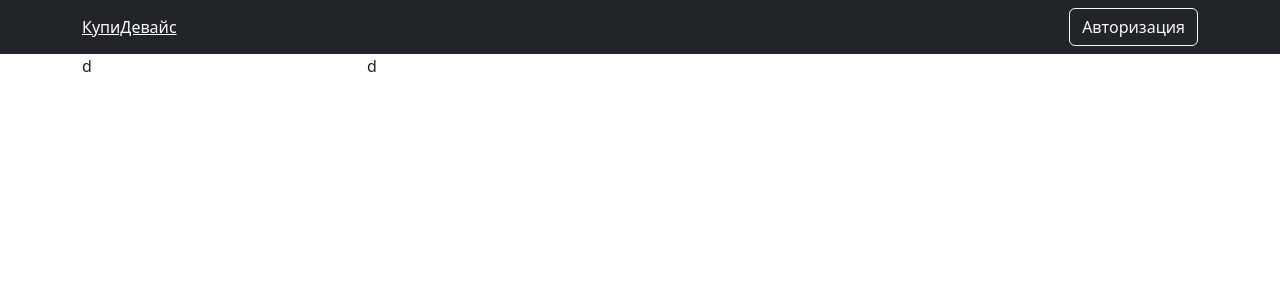
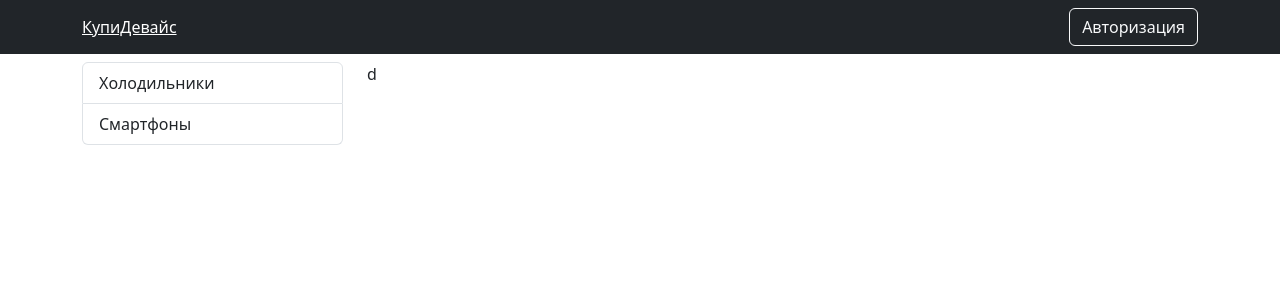
Before and after one commit to redskyby/online_store_ts-reactjs-mysql-node-express, a React (Create React App) app in the folder client/: page / in a window 1280 px wide. Shown: the top 300 px of the page. Built offline with nearby package versions, Linux system fonts and the light colour scheme.

Commit message:
new action was added in deviceSlice.ts (SET_SELECTED_TYPE)

```diff
--- a/client/src/components/TypeBar.tsx
+++ b/client/src/components/TypeBar.tsx
@@ -1,10 +1,22 @@
 import React from 'react';
+import {useSelector} from "react-redux";
+import {RootState} from "../redux";
+import {ListGroup, ListGroupItem} from "react-bootstrap";
+
 
 const TypeBar = () => {
+    const types = useSelector((state: RootState) => state.isDeviceToolkit.types);
+
     return (
-        <div>
-
-        </div>
+        <ListGroup>
+            {
+                types.map(type =>
+                    <ListGroupItem key={type.id}>
+                        {type.name}
+                    </ListGroupItem>
+                )
+            }
+        </ListGroup>
     );
 };
 
--- a/client/src/pages/Shop.tsx
+++ b/client/src/pages/Shop.tsx
@@ -1,11 +1,15 @@
 import React from 'react';
 import {Container, Row, Col} from "react-bootstrap";
+import TypeBar from "../components/TypeBar";
 
 const Shop = () => {
+
     return (
         <Container>
-            <Row>
-                <Col md={3}>d</Col>
+            <Row className={'mt-2'}>
+                <Col md={3}>
+                    <TypeBar/>
+                </Col>
                 <Col md={9}>d</Col>
             </Row>
         </Container>
--- a/client/src/redux/slice/deviceSlice.ts
+++ b/client/src/redux/slice/deviceSlice.ts
@@ -25,7 +25,8 @@ const initialState = {
     device: [
         {id: 1, name: 'Iphone 12 pro', price: 25000, rating: 5, img: "img"},
         {id: 2, name: 'Iphone 12 pro', price: 25000, rating: 5, img: "img"},
-    ]
+    ],
+    selectedType: {}
 }
 
 const deviceSlice = createSlice({
@@ -41,6 +42,9 @@ const deviceSlice = createSlice({
         SET_DEVICE: (state, action: PayloadAction<Device>) => {
             state.device.push(action.payload);
         },
+        SET_SELECTED_TYPE: (state, action: PayloadAction<Type_Brand>) => {
+            state.selectedType = action.payload;
+        }
     }
 })
 
@@ -48,5 +52,6 @@ export default deviceSlice.reducer;
 export const {
     SET_TYPES,
     SET_BRANDS,
-    SET_DEVICE
+    SET_DEVICE,
+    SET_SELECTED_TYPE
 } = deviceSlice.actions;
```
